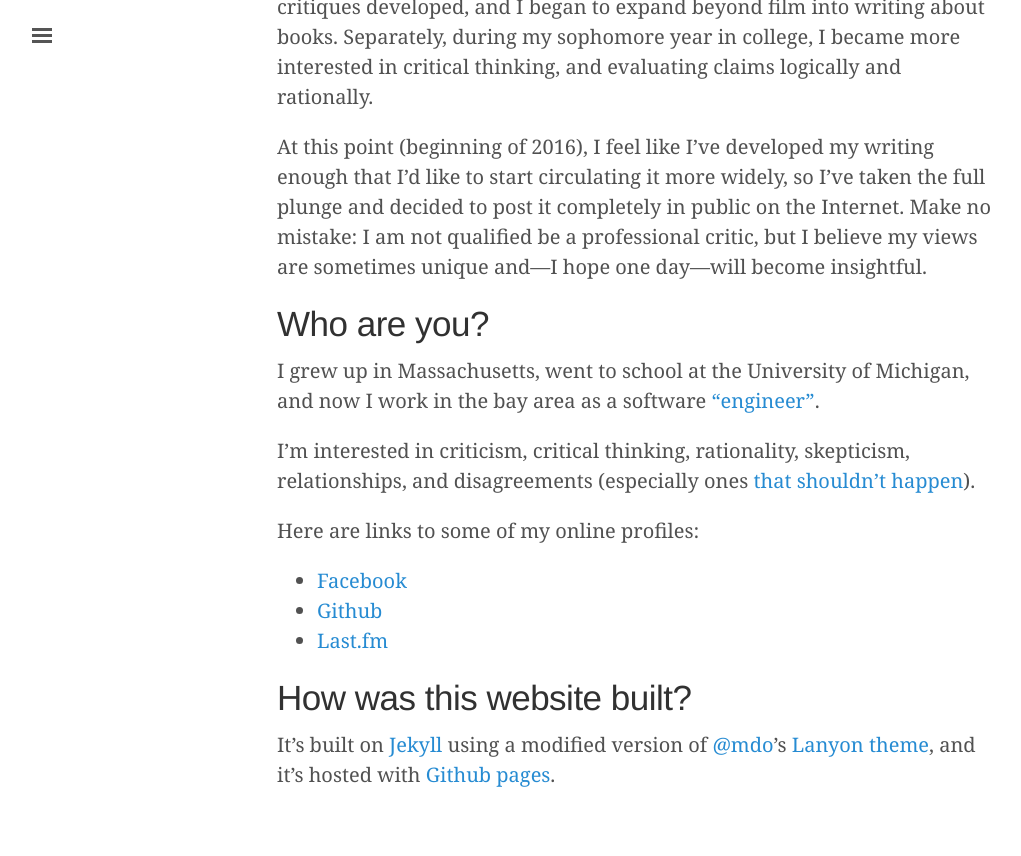
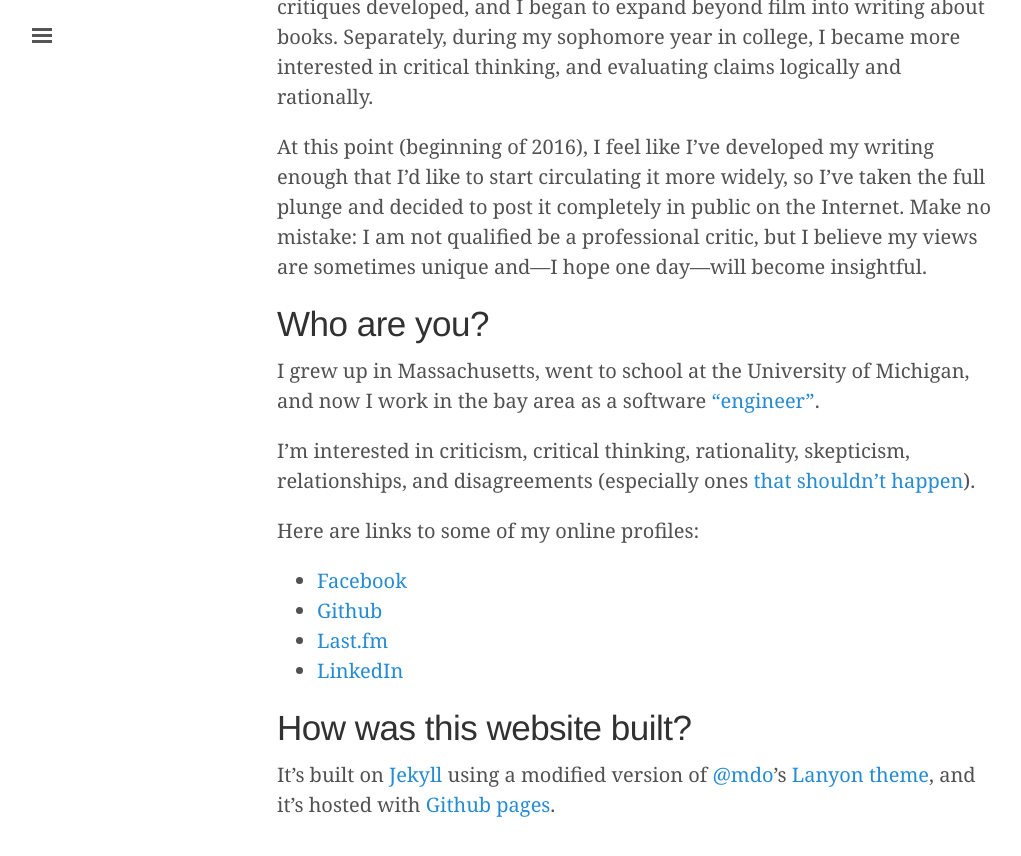
Before and after one commit to karepker/karepker.github.io, a Jekyll site: the page built from about.md, in a window 1280 px wide and 900 px high, scrolled down 735 px. Shown: the top 856 px of the window, without its empty margins (3-1024 px from the left). Built offline with Jekyll 4.4.1, drawn with Linux system fonts in a browser that asks for light colours; Markdown is read by kramdown in place of the engine named in the settings.

Commit message:
Fixed Facebook link and added LinkedIn link.

```diff
--- a/about.md
+++ b/about.md
@@ -42,9 +42,10 @@
 
 Here are links to some of my online profiles:
 
-* [Facebook](https://github.com/karepker)
+* [Facebook](https://www.facebook.com/karepker)
 * [Github](https://github.com/karepker)
-* [Last.fm](http://www.last.fm/user/kart0grapher/)
+* [Last.fm](http://www.last.fm/user/kart0grapher)
+* [LinkedIn](https://www.linkedin.com/in/karepker)
 
 ## How was this website built?
 
```
